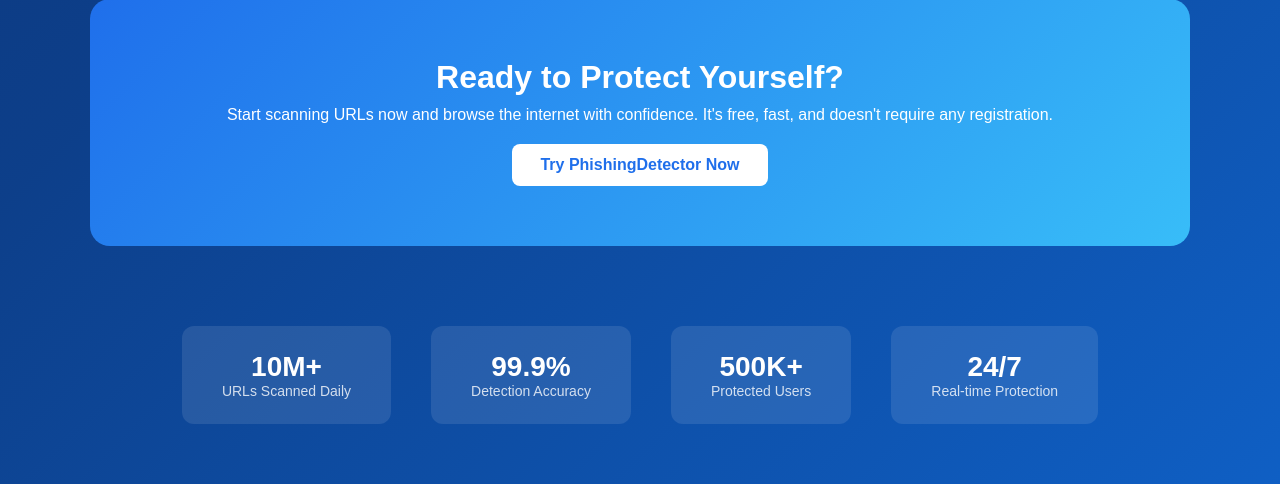
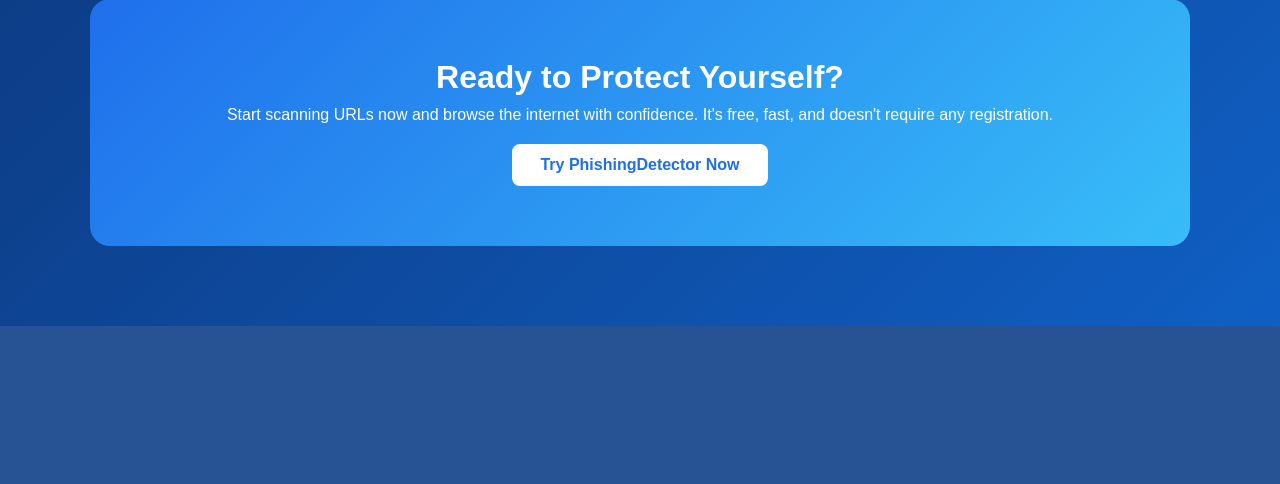
Before and after one commit to AadiGaur/Phishing-url-detection-system, a Flask app: page /usecases in a window 1280 px wide. Shown: the part 1355-1839 px from the top of the page. After the commit the page ends 1681 px from the top, so only its background shows below. Run offline with Flask 3, Linux system fonts and the light colour scheme; parts of the project's set-up code (start-up, migrations or seed data) failed here and were passed over.

Commit message:
Refactor usecases.html structure and content

```diff
--- a/templates/usecases.html
+++ b/templates/usecases.html
@@ -191,33 +191,5 @@ Try PhishingDetector Now
 </section>
 
 
-
-<!-- STATS -->
-
-<section class="stats">
-
-<div class="stat-card">
-<h2>10M+</h2>
-<p>URLs Scanned Daily</p>
-</div>
-
-<div class="stat-card">
-<h2>99.9%</h2>
-<p>Detection Accuracy</p>
-</div>
-
-<div class="stat-card">
-<h2>500K+</h2>
-<p>Protected Users</p>
-</div>
-
-<div class="stat-card">
-<h2>24/7</h2>
-<p>Real-time Protection</p>
-</div>
-
-</section>
-
-
 </body>
 </html>
```
